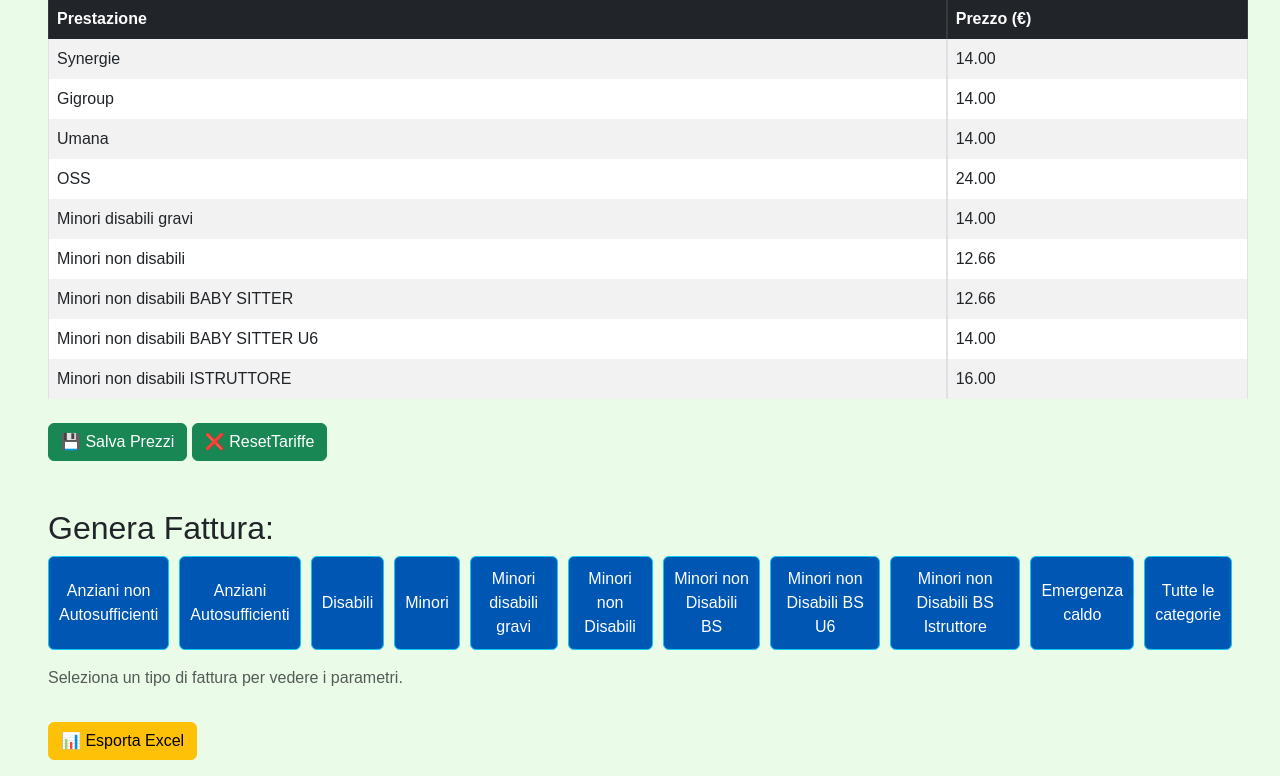
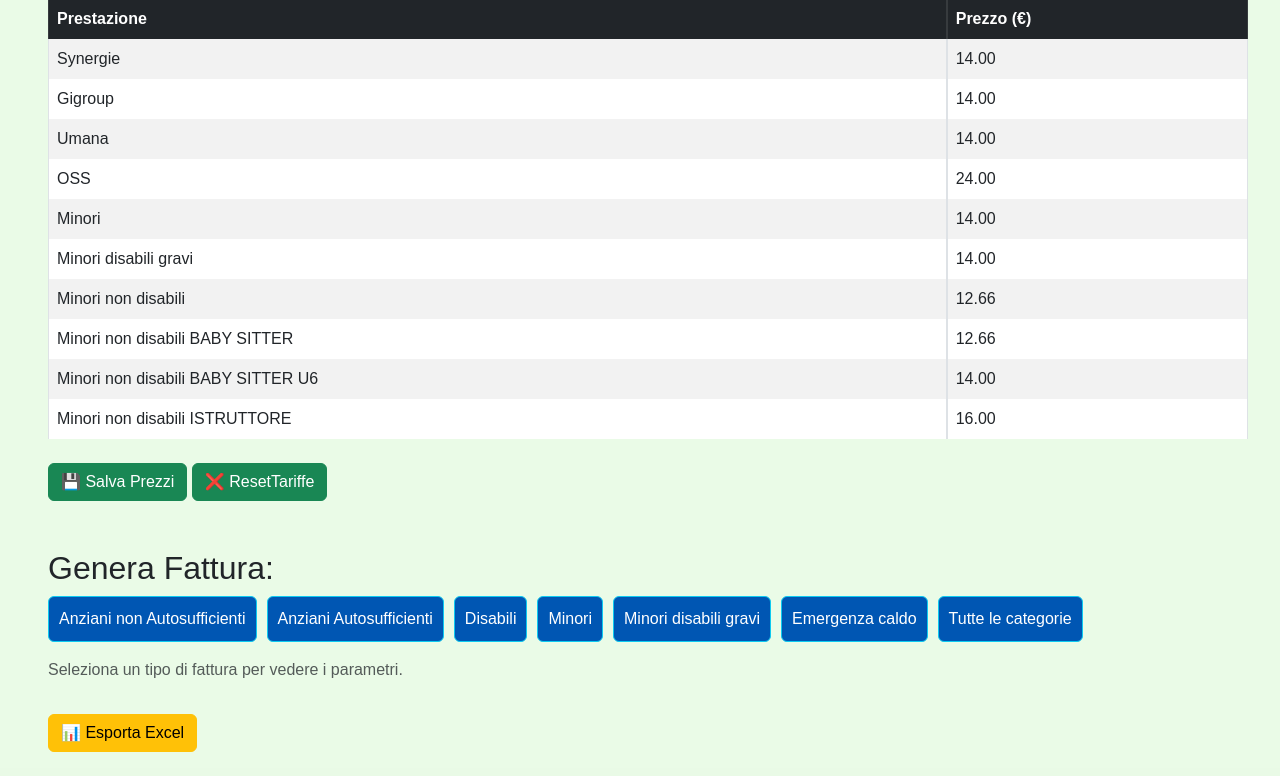
Before and after one commit to viktory2311/WebappFatturazioneSmart, a Django app: page / in a window 1280 px wide. Shown: the part 229-1005 px from the top of the page. After the commit the page ends 981 px from the top, so only its background shows below. Run offline with Django 5.2, Linux system fonts and the light colour scheme; data comes from the database, SQL or seed files in the repository; both versions use the stored data as it was after the commit; some libraries are stand-ins or nearby versions; some web fonts are replaced.

Commit message:
- Unificati in un unico file i dati relativi a minori - Aggiunto il tariffario per 'Minori'

```diff
--- a/TestConDjango/WebappFatturazioneSmart/fatturazione/static/script.js
+++ b/TestConDjango/WebappFatturazioneSmart/fatturazione/static/script.js
@@ -1235,10 +1235,10 @@
     "ANZ_AUTO": "anziani_autosufficienti",
     "MINORI": "minori",
     "EMERGENZA CALDO": "emergenza_caldo",
-    "Minori non Disabili":"minori_non_disabili",
-    "Minori non Disabili BS":"minori_non_disabili_bs",
-    "Minori non Disabili BS U6":"minori_non_disabili_bs_u6",
-    "Minori non Disabili Is":"minori_non_disabili_Is",
+    "Minori non Disabili":"minori",
+    "Minori non Disabili BS":"minori",
+    "Minori non Disabili BS U6":"minori",
+    "Minori non Disabili Is":"minori",
     };
     tipoUtenza = mappaTipologia[row.descrizionetipologia] || "tipo_utenza_non_definito";  // In caso di valore sconosciuto
     if(!meseCompleto){
@@ -1274,9 +1274,9 @@
             //console.log("Il Tipo di Utenza ===> ", tipoUtenza,"Nome Utenza:", row.descrizione,"Data Row: ", dataRow);
             break;
           case 'minori':
-            dataRow = [row.descrizione, row.dataNascita, row.codiceFiscale, print_distretto, tipoUtenza, meseCompleto, tipologiaValue, row.buonoservizio, row.tariffa, row.totaleFormattato, totaleFatturato, row.apl];
+            dataRow = [row.descrizione, row.dataNascita, row.codiceFiscale, print_distretto, row.descrizionetipologia, meseCompleto, tipologiaValue, row.buonoservizio, row.tariffa, row.totaleFormattato, totaleFatturato, row.apl];
             break;
-            case 'minori_disabili_gravi':
+            /*case 'minori_disabili_gravi':
             dataRow = [row.descrizione, row.dataNascita, row.codiceFiscale, print_distretto, tipoUtenza, meseCompleto, tipologiaValue, row.buonoservizio, row.tariffa, row.totaleFormattato, totaleFatturato, row.apl];
             break;
           case 'minori_non_disabili':
@@ -1290,7 +1290,7 @@
             break;
           case 'minori_non_disabili_Is':
             dataRow = [row.descrizione, row.dataNascita, row.codiceFiscale, print_distretto, tipoUtenza, meseCompleto, tipologiaValue, row.buonoservizio, row.tariffa, row.totaleFormattato, totaleFatturato, row.apl];
-            break;
+            break;  */
           case 'emergenza_caldo':
             dataRow = [row.descrizione, row.dataNascita, "Test 1", "Test 2", print_distretto];
             break;
@@ -1447,10 +1447,10 @@
     "ANZ_AUTO": "anziani_autosufficienti",
     "MINORI": "minori",
     "EMERGENZA CALDO": "emergenza_caldo",
-    "Minori non Disabili":"minori_non_disabili",
-    "Minori non Disabili BS":"minori_non_disabili_bs",
-    "Minori non Disabili BS U6":"minori_non_disabili_bs_u6",
-    "Minori non Disabili Is":"minori_non_disabili_Is",
+    "Minori non Disabili":"minori",
+    "Minori non Disabili BS":"minori",
+    "Minori non Disabili BS U6":"minori",
+    "Minori non Disabili Is":"minori",
     };
     rowTipo = mappaTipologia[row.descrizionetipologia] || "tipo_utenza_non_definito";  // In caso di valore sconosciuto
     //console.log("valore rowTipo >>>>", rowTipo,"valore tipoFattura >>>>>> ", tipoFattura);
@@ -1703,7 +1703,7 @@
     case 'minori_disabili_gravi':
       description = '<strong>Questa fattura includerà:</strong><br> Una pagina per il DISTRETTO NORD e una Pagina per il DISTRETTO SUD.';
       break;
-    case 'minori_non_disabili':
+    /*case 'minori_non_disabili':
       description = '<strong>Questa fattura includerà:</strong><br> Una pagina per il DISTRETTO NORD e una Pagina per il DISTRETTO SUD.';
       break;
     case 'minori_non_disabili_bs':
@@ -1714,7 +1714,7 @@
       break;
     case 'minori_non_disabili_Is':
       description = '<strong>Questa fattura includerà:</strong><br> Una pagina per il DISTRETTO NORD e una Pagina per il DISTRETTO SUD.';
-      break;
+      break;*/
     case 'emergenza_caldo':
       description = '<strong>Questa fattura includerà:</strong><br> Una pagina per il DISTRETTO NORD e una Pagina per il DISTRETTO SUD.';
       break;
--- a/TestConDjango/WebappFatturazioneSmart/fatturazione/templates/index.html
+++ b/TestConDjango/WebappFatturazioneSmart/fatturazione/templates/index.html
@@ -212,6 +212,10 @@
         <td contenteditable="true" data-descrizionetipologia="" data-prestazione="OSS" data-apl="" onblur="validateNumberInput(this)"></td>
       </tr>
       <tr>
+        <td>Minori</td>
+        <td contenteditable="true" data-descrizionetipologia="Minori" data-prestazione="" data-apl="" onblur="validateNumberInput(this)"></td>
+      </tr>
+      <tr>
         <td>Minori disabili gravi</td>
         <td contenteditable="true" data-descrizionetipologia="Minori Disabili Gravi" data-prestazione="" data-apl="" onblur="validateNumberInput(this)"></td>
       </tr>
@@ -248,10 +252,10 @@
       <button class="btn btn-info" onclick="setFattura('disabili', this)">Disabili</button>
       <button class="btn btn-info" onclick="setFattura('minori', this)">Minori</button>
       <button class="btn btn-info" onclick="setFattura('minori_disabili_gravi', this)">Minori disabili gravi</button>
-      <button class="btn btn-info" onclick="setFattura('minori_non_disabili', this)">Minori non Disabili</button>
+      <!--<button class="btn btn-info" onclick="setFattura('minori_non_disabili', this)">Minori non Disabili</button>
       <button class="btn btn-info" onclick="setFattura('minori_non_disabili_bs', this)">Minori non Disabili BS </button>
       <button class="btn btn-info" onclick="setFattura('minori_non_disabili_bs_u6', this)">Minori non Disabili BS U6</button>
-      <button class="btn btn-info" onclick="setFattura('minori_non_disabili_Is', this)">Minori non Disabili BS Istruttore</button>
+      <button class="btn btn-info" onclick="setFattura('minori_non_disabili_Is', this)">Minori non Disabili BS Istruttore</button>-->
       <button class="btn btn-info" onclick="setFattura('emergenza_caldo', this)">Emergenza caldo</button>
       <button class="btn btn-info" onclick="setFattura('Tutte le categorie', this)">Tutte le categorie</button>
 
```
Also changed, not shown: TestConDjango/WebappFatturazioneSmart/db.sqlite3.
